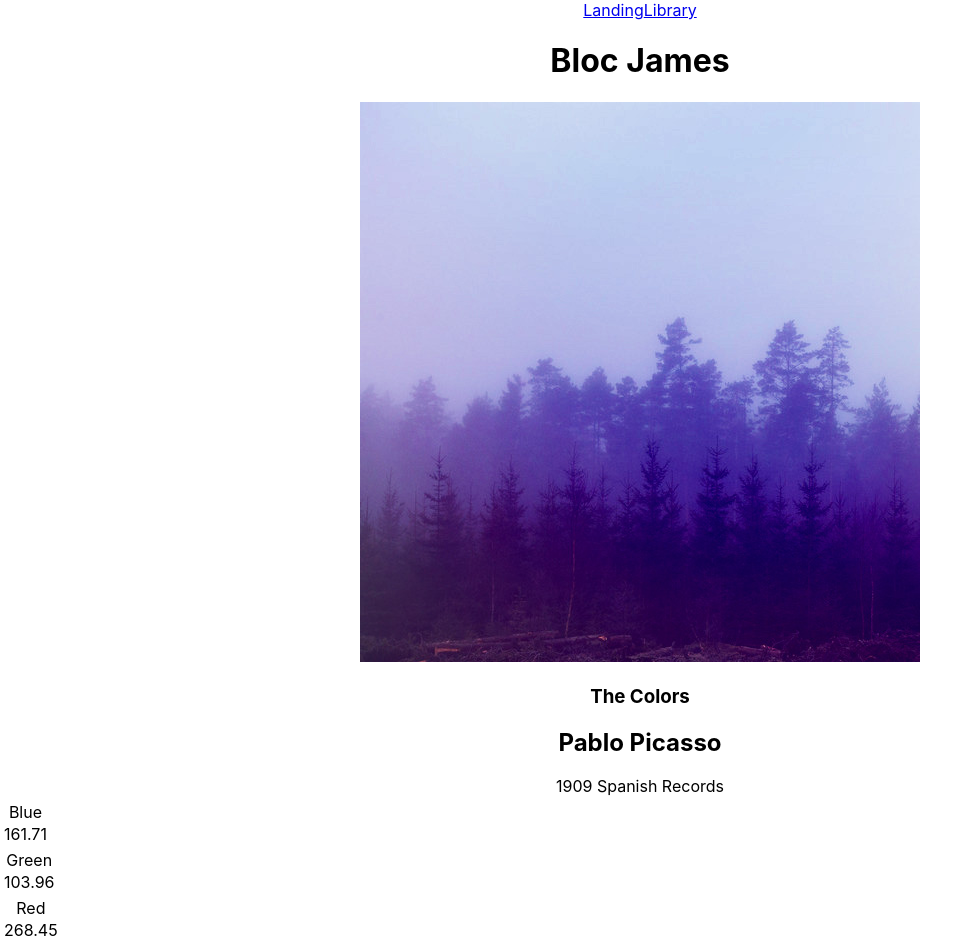
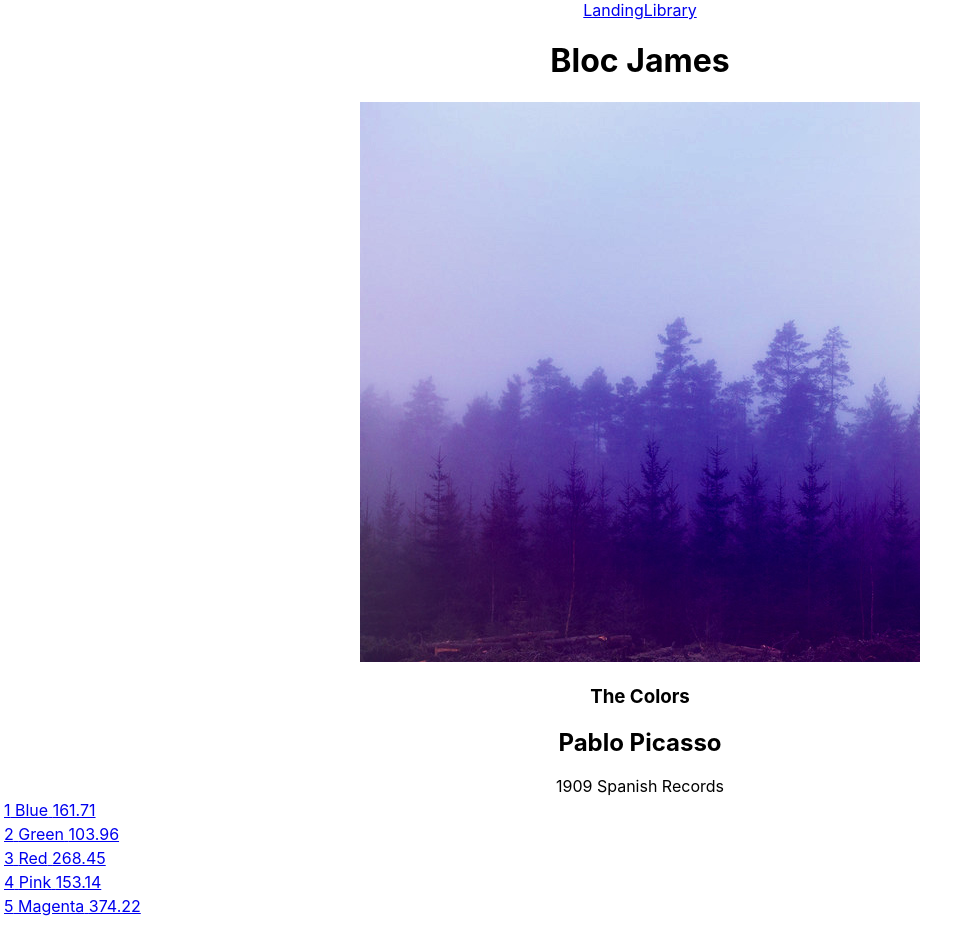
Before and after one commit to gahartj/bloc-jams-react, a React (Create React App) app: page /album/the-colors in a window 1280 px wide. Shown: the top 947 px of the page, without its empty margins (0-979 px from the left). After the commit the page ends 920 px from the top, so only its background shows below. Built offline with nearby package versions, Linux system fonts and the light colour scheme.

Commit message:
assignment 6 components album completed

```diff
--- a/src/components/Album.js
+++ b/src/components/Album.js
@@ -1,4 +1,5 @@
 import React, { Component } from 'react';
+import { Link } from 'react-router-dom';
 import albumData from './../data/albums';
 
 
@@ -33,15 +34,13 @@ class Album extends Component {
            <col id="song-duration-column" />
          </colgroup>
          <tbody>
-          {
-            this.state.album.songs.map( (song, index) =>
-              <div>
-                <tr key={index}>{song.number}</tr>
-                <tr key={index}>{song.title}</tr>
-                <tr key={index}>{song.duration}</tr>
-              </div>
-            )
-          }
+          {this.state.album.songs.map( (song, index) =>
+            <Link to={`/album/${song.slug}`} key={index}>
+            <div>
+              <tr className="song" key={index}>{index+1} {song.title} {song.duration}</tr>
+            </div>
+            </Link>
+          )}
          </tbody>
        </table>
       </section>
```
